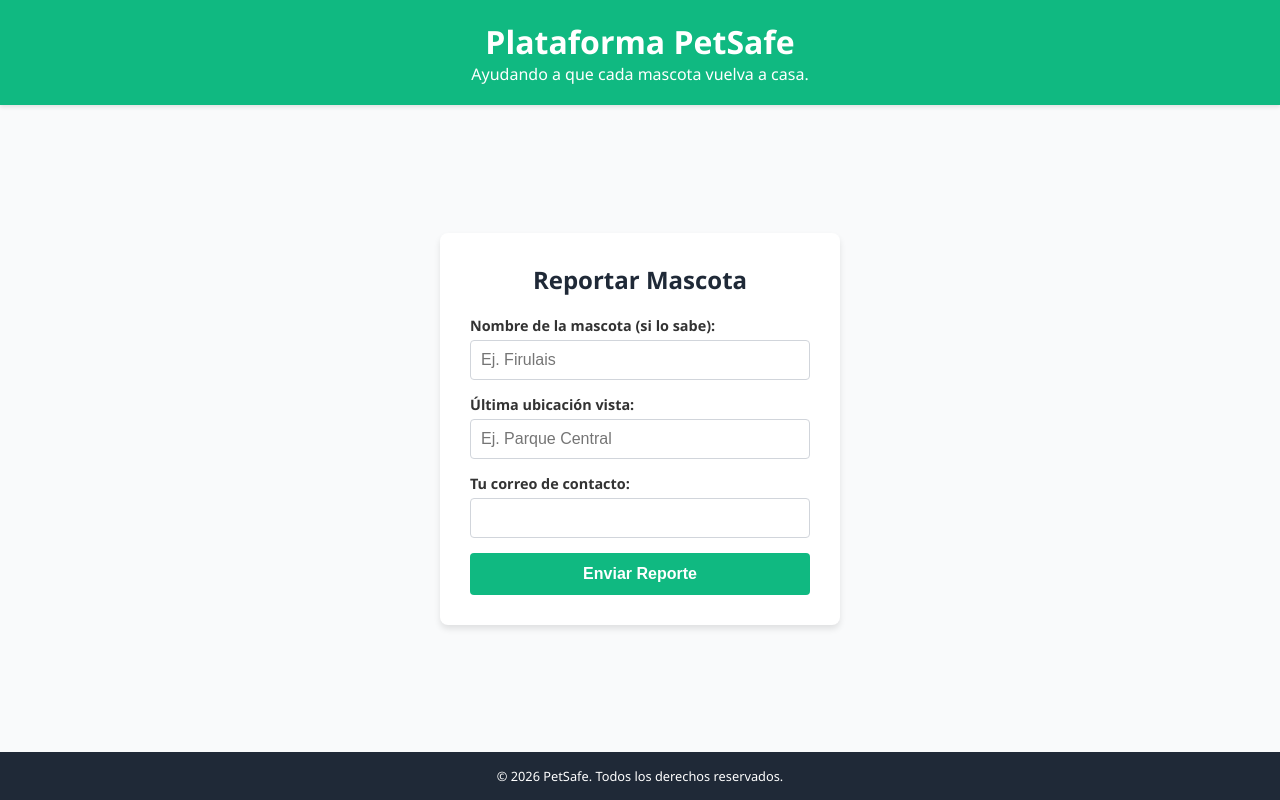
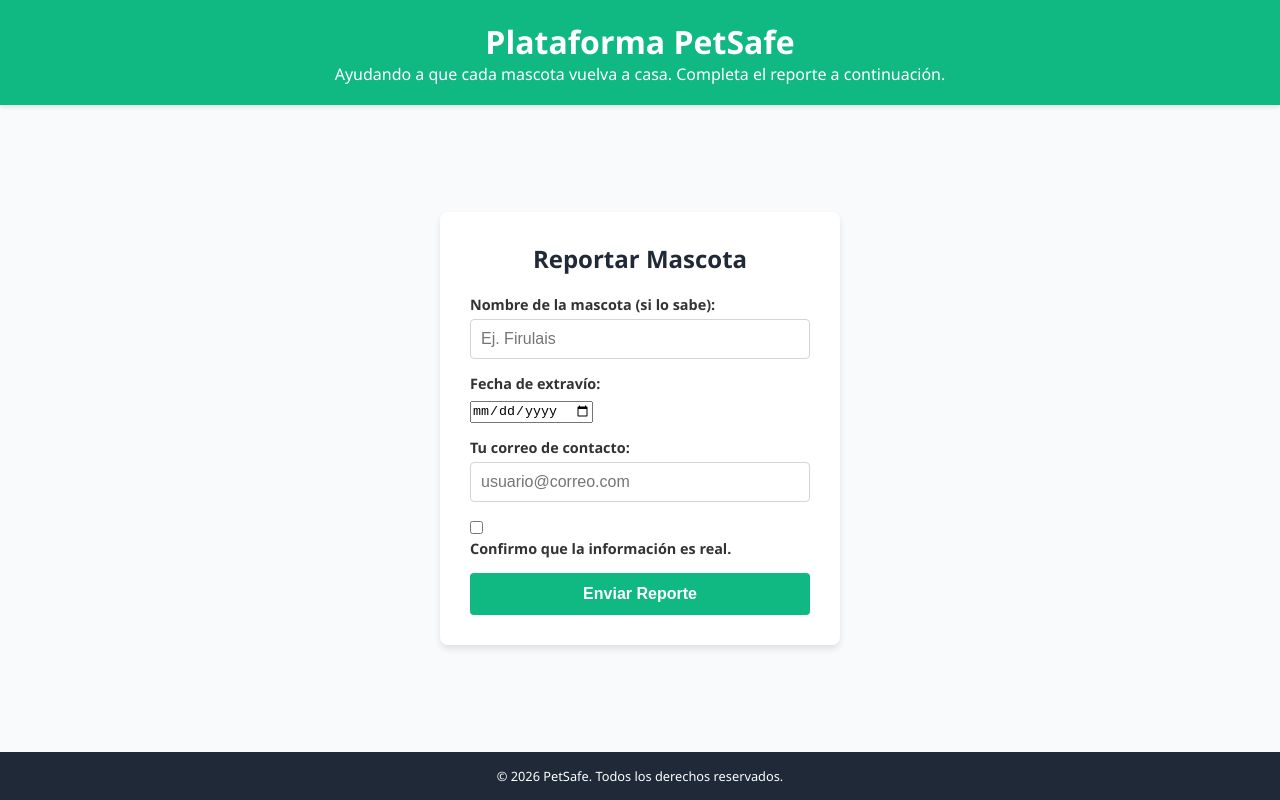
Before and after one commit to macarcos/Plataforma-PetSafe-taller, a plain HTML site: page index.html in a window 1280 px wide. Drawn offline with Linux system fonts and the light colour scheme.

Commit message:
Update index.html

```diff
--- a/index.html
+++ b/index.html
@@ -13,27 +13,33 @@
 
     <header>
         <h1>Plataforma PetSafe</h1>
-        <p>Ayudando a que cada mascota vuelva a casa.</p>
+        <p>Ayudando a que cada mascota vuelva a casa. Completa el reporte a continuación.</p>
     </header>
 
     <main>
         <section class="formulario-contenedor">
             <h2>Reportar Mascota</h2>
 
-            <form id="formPetSafe">
+            <form id="formPetSafe" action="/registro" method="POST">
+
                 <div class="grupo-input">
                     <label for="nombreMascota">Nombre de la mascota (si lo sabe):</label>
                     <input type="text" id="nombreMascota" name="nombreMascota" placeholder="Ej. Firulais" required>
                 </div>
 
                 <div class="grupo-input">
-                    <label for="ubicacion">Última ubicación vista:</label>
-                    <input type="text" id="ubicacion" name="ubicacion" placeholder="Ej. Parque Central" required>
+                    <label for="fechaExtravio">Fecha de extravío:</label>
+                    <input type="date" id="fechaExtravio" name="fechaExtravio" required>
                 </div>
 
                 <div class="grupo-input">
                     <label for="correoContacto">Tu correo de contacto:</label>
-                    <input type="email" id="correoContacto" name="correoContacto" required>
+                    <input type="email" id="correoContacto" name="correoContacto" placeholder="usuario@correo.com" required>
+                </div>
+
+                <div class="grupo-input">
+                    <input type="checkbox" id="aceptoTerminos" name="aceptoTerminos" required>
+                    <label for="aceptoTerminos">Confirmo que la información es real.</label>
                 </div>
 
                 <input type="submit" value="Enviar Reporte">
```
